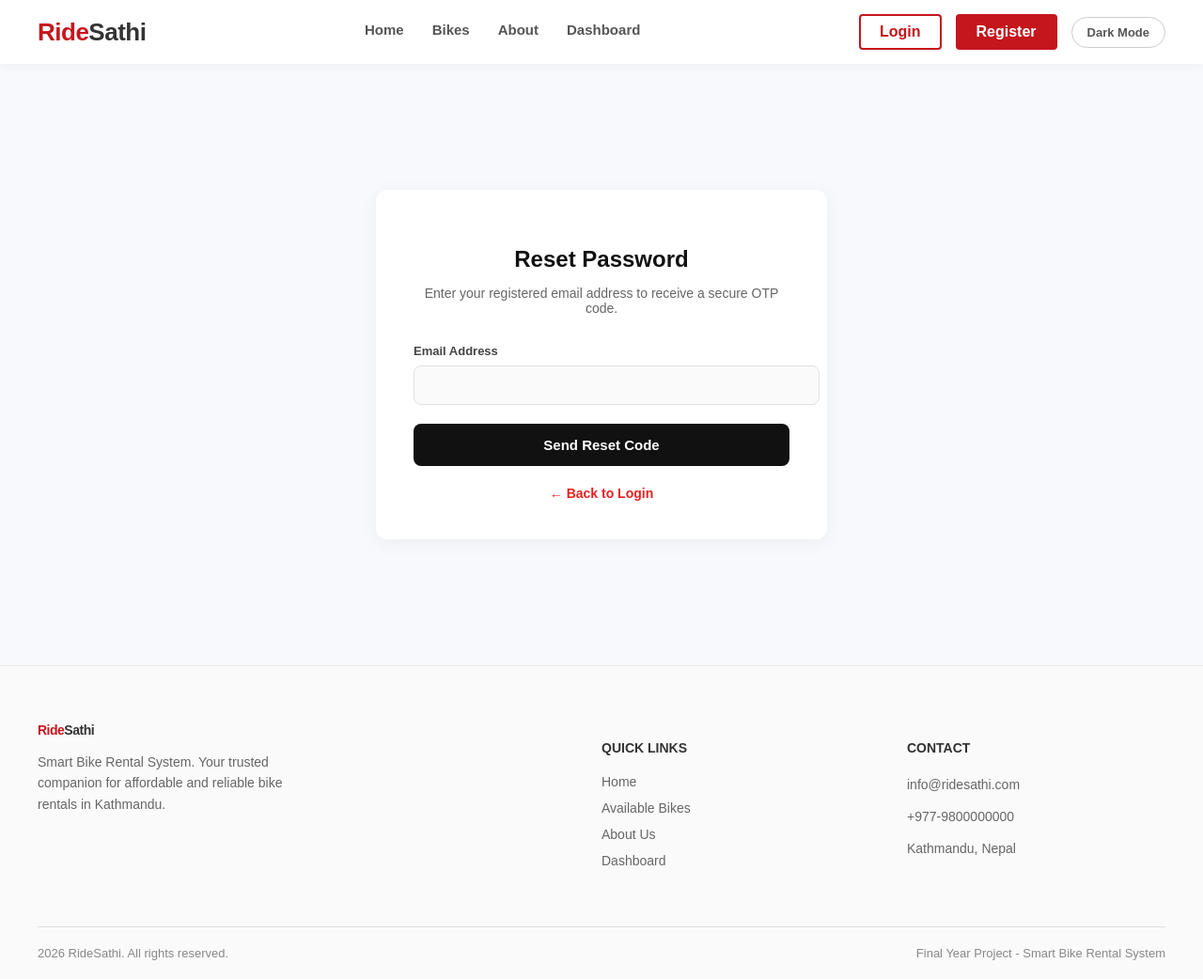
After one commit to AnjilaSunar/Ride_Sathi, a Django app: page /forgot-password/ in a window 1280 px wide. The commit adds this page. Shown: the whole page at 94% size. Run offline with Django 5.2, Linux system fonts and the light colour scheme.

Commit message:
completed OTP-based password resets for increment 1

```diff
--- a/ridesathi/account/urls.py
+++ b/ridesathi/account/urls.py
@@ -13,4 +13,8 @@ urlpatterns = [
     path("upload-document/", views.upload_document, name="upload_document"),
     path("payment/<int:booking_id>/", views.payment, name="payment"), # NEW
     path("admin-dashboard/", views.admin_dashboard, name="admin_dashboard"),
+
+    # Password Reset
+    path("forgot-password/", views.forgot_password, name="forgot_password"),
+    path("reset-password/", views.reset_password, name="reset_password"),
 ]
--- a/ridesathi/account/views.py
+++ b/ridesathi/account/views.py
@@ -2,6 +2,7 @@ from django.shortcuts import render, redirect
 from django.contrib import messages
 from django.core.files.storage import FileSystemStorage  # NEW: used to save uploaded files
 import hashlib  # used to hash passwords (basic security)
+import random
 from datetime import datetime  # used to calculate the number of days for booking
 from django.db import connection  # Use Django's built-in DB connection from settings.py
 
@@ -201,6 +202,67 @@ def logout(request):
     messages.success(request, "You have been logged out.")
     return redirect("login")
 
+# ─────────────────────────────────────────────
+# FORGOT PASSWORD (OTP Generation)
+# ─────────────────────────────────────────────
+def forgot_password(request):
+    if request.method == "POST":
+        email = request.POST.get("email")
+
+        with connection.cursor() as cursor:
+            cursor.execute("SELECT id FROM users WHERE email = %s", [email])
+            user = cursor.fetchone()
+
+        if user:
+            # Generate a 6-digit OTP
+            otp = str(random.randint(100000, 999999))
+            # Store in session for verification
+            request.session["reset_email"] = email
+            request.session["reset_otp"] = otp
+
+            # Since SMTP is Increment 3, we show the OTP on screen for testing
+            messages.info(request, f"TEST OTP (Will be emailed later): {otp}")
+            return redirect("reset_password")
+        else:
+            messages.error(request, "Email not found in our system.")
+
+    return render(request, "accounts/forgot_password.html")
+
+# ─────────────────────────────────────────────
+# RESET PASSWORD (OTP Verification & Update)
+# ─────────────────────────────────────────────
+def reset_password(request):
+    # Make sure they went through forgot_password first
+    if "reset_email" not in request.session:
+        messages.error(request, "Please enter your email first to receive an OTP.")
+        return redirect("forgot_password")
+
+    if request.method == "POST":
+        entered_otp = request.POST.get("otp")
+        new_password = request.POST.get("new_password")
+
+        # Verify OTP
+        if entered_otp == request.session.get("reset_otp"):
+            email = request.session["reset_email"]
+            hashed_pw = hash_password(new_password)
+
+            with connection.cursor() as cursor:
+                cursor.execute(
+                    "UPDATE users SET password = %s WHERE email = %s",
+                    [hashed_pw, email]
+                )
+
+            # Clean up session
+            del request.session["reset_email"]
+            del request.session["reset_otp"]
+
+            messages.success(request, "Password reset successfully! Please login.")
+            return redirect("login")
+        else:
+            messages.error(request, "Invalid OTP.")
+
+    return render(request, "accounts/reset_password.html")
+
 
 # ─────────────────────────────────────────────
 # ADMIN DASHBOARD (Placeholder)
--- /dev/null
+++ b/ridesathi/templates/accounts/forgot_password.html
@@ -0,0 +1,33 @@
+{% extends 'accounts/base.html' %}
+{% load static %}
+{% block title %}Forgot Password | RideSathi{% endblock %}
+
+{% block content %}
+<div style="min-height: 80vh; display: flex; align-items: center; justify-content: center; background-color: #f7f9fc;">
+    <div style="background: white; padding: 40px; border-radius: 12px; box-shadow: 0 4px 20px rgba(0,0,0,0.05); width: 100%; max-width: 400px;">
+
+        <h2 style="font-size: 24px; font-weight: 800; color: #111; margin-bottom: 10px; text-align: center;">Reset Password</h2>
+        <p style="color: #666; text-align: center; font-size: 14px; margin-bottom: 30px;">
+            Enter your registered email address to receive a secure OTP code.
+        </p>
+
+        <form action="{% url 'forgot_password' %}" method="POST">
+            {% csrf_token %}
+
+            <div style="margin-bottom: 20px;">
+                <label style="display: block; font-size: 13px; font-weight: 700; color: #444; margin-bottom: 8px;">Email Address</label>
+                <input type="email" name="email" required
+                       style="width: 100%; padding: 12px 15px; border: 1px solid #dee2e6; border-radius: 8px; font-size: 14px; outline: none; background: #fafafa;">
+            </div>
+
+            <button type="submit" style="width: 100%; padding: 14px; background: #111; color: white; border: none; border-radius: 8px; font-size: 15px; font-weight: 700; cursor: pointer; transition: 0.3s;">
+                Send Reset Code
+            </button>
+        </form>
+
+        <div style="text-align: center; margin-top: 20px;">
+            <a href="{% url 'login' %}" style="color: #e42222; font-size: 14px; font-weight: 600; text-decoration: none;">&larr; Back to Login</a>
+        </div>
+    </div>
+</div>
+{% endblock %}
--- a/ridesathi/templates/accounts/login.html
+++ b/ridesathi/templates/accounts/login.html
@@ -26,6 +26,10 @@
         <input type="password" name="password" placeholder="Password" required>
 
         <button type="submit">Login</button>
+
+        <div style="text-align: center; margin-top: 15px;">
+            <a href="{% url 'forgot_password' %}" style="color: #666; font-size: 13px; text-decoration: none;">Forgot Password?</a>
+        </div>
     </form>
 
     <p class="auth-link">
```
Also changed, not shown: ridesathi/templates/accounts/reset_password.html (added, +39 -0 lines).
